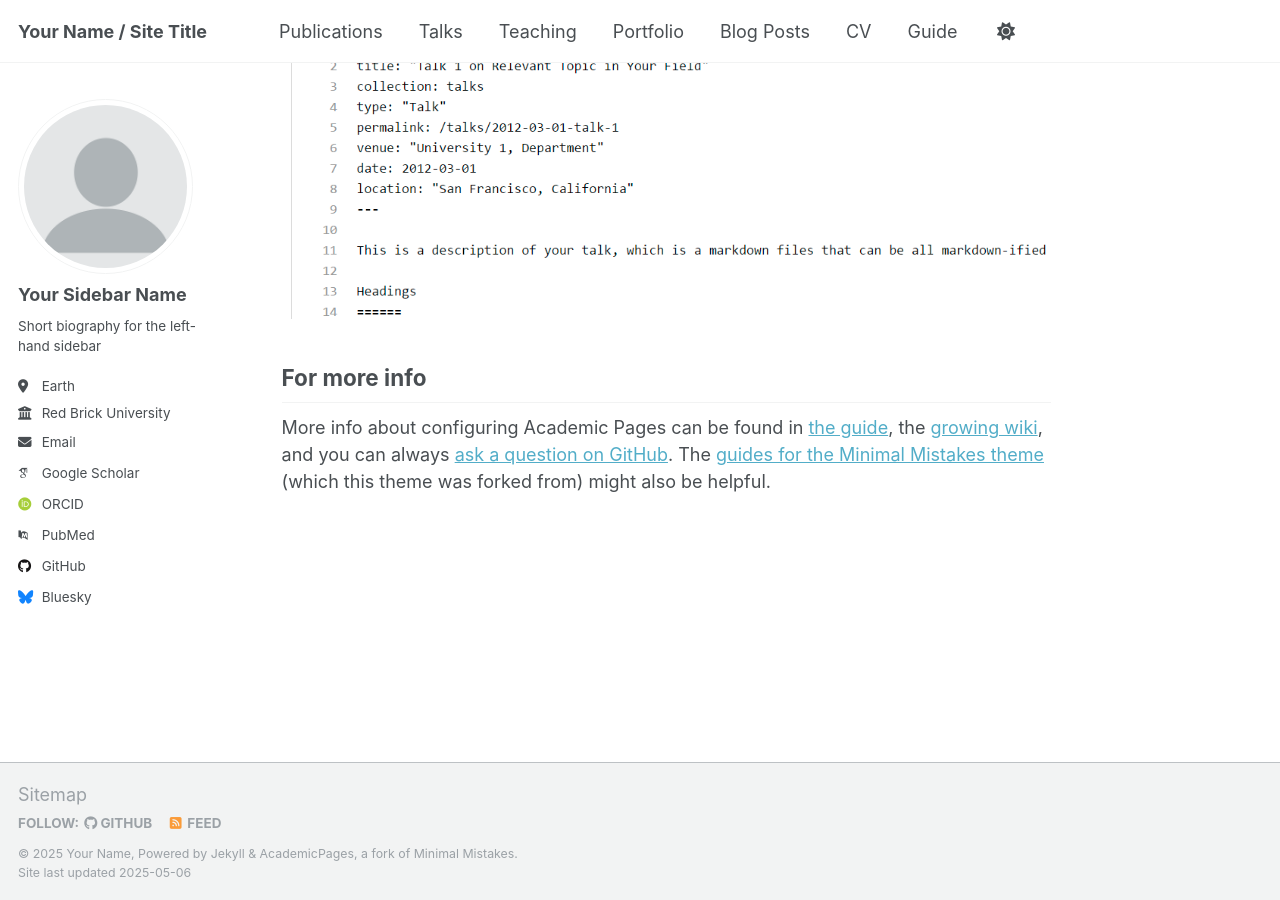
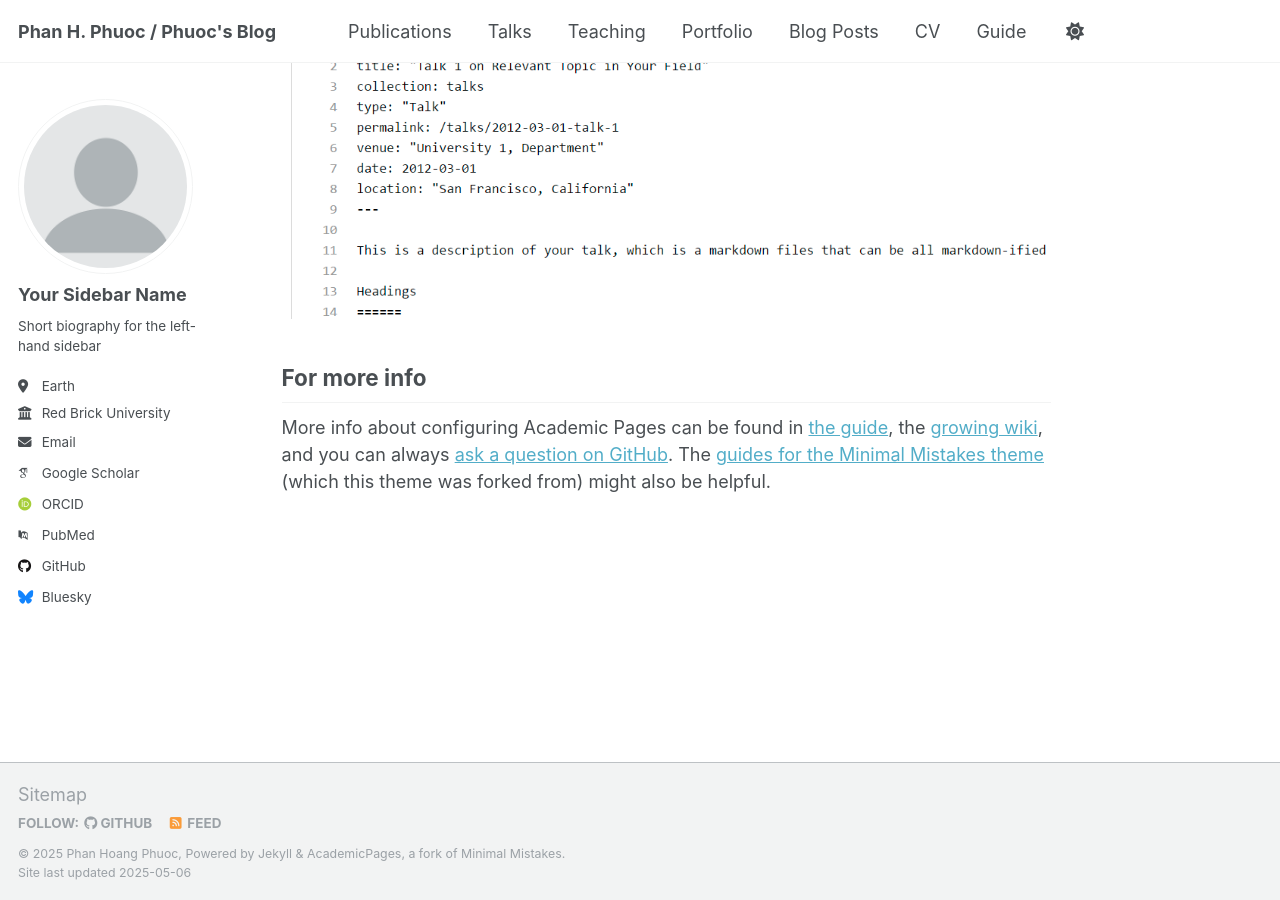
Before and after one commit to hphuoc0906/hphuoc0906.github.io, a Jekyll site: the page built from _pages/about.md, in a window 1280 px wide and 900 px high, scrolled down 2636 px. Built offline with Jekyll 4.4.1, drawn with Linux system fonts in a browser that asks for light colours; some web fonts are replaced.

Commit message:
Update _config.yml

```diff
--- a/_config.yml
+++ b/_config.yml
@@ -9,13 +9,13 @@
 # Basic Site Settings
 locale                   : "en-US"
 site_theme               : "default"
-title                    : "Your Name / Site Title"
+title                    : "Phan H. Phuoc / Phuoc's Blog"
 title_separator          : "-"
-name                     : &name "Your Name"
+name                     : &name "Phan Hoang Phuoc"
 description              : &description "personal description"
-url                      : https://academicpages.github.io # the base hostname & protocol for your site e.g. "https://[your GitHub username].github.io" or if you already have some other page hosted on Github then use "https://[your GitHub username].github.io/[Your Repo Name]"
+url                      : https://hphuoc0906.github.io # the base hostname & protocol for your site e.g. "https://[your GitHub username].github.io" or if you already have some other page hosted on Github then use "https://[your GitHub username].github.io/[Your Repo Name]"
 baseurl                  : "" # the subpath of your site, e.g. "/blog"
-repository               : "academicpages/academicpages.github.io"
+repository               : "hphuoc0906/hphuoc0906.github.io"
 
 # Site Author - The following control what appear as part of the author content on the side bar.
 #               If a field is blank the icon and link will not appear, otherwise it will be shown.
```
